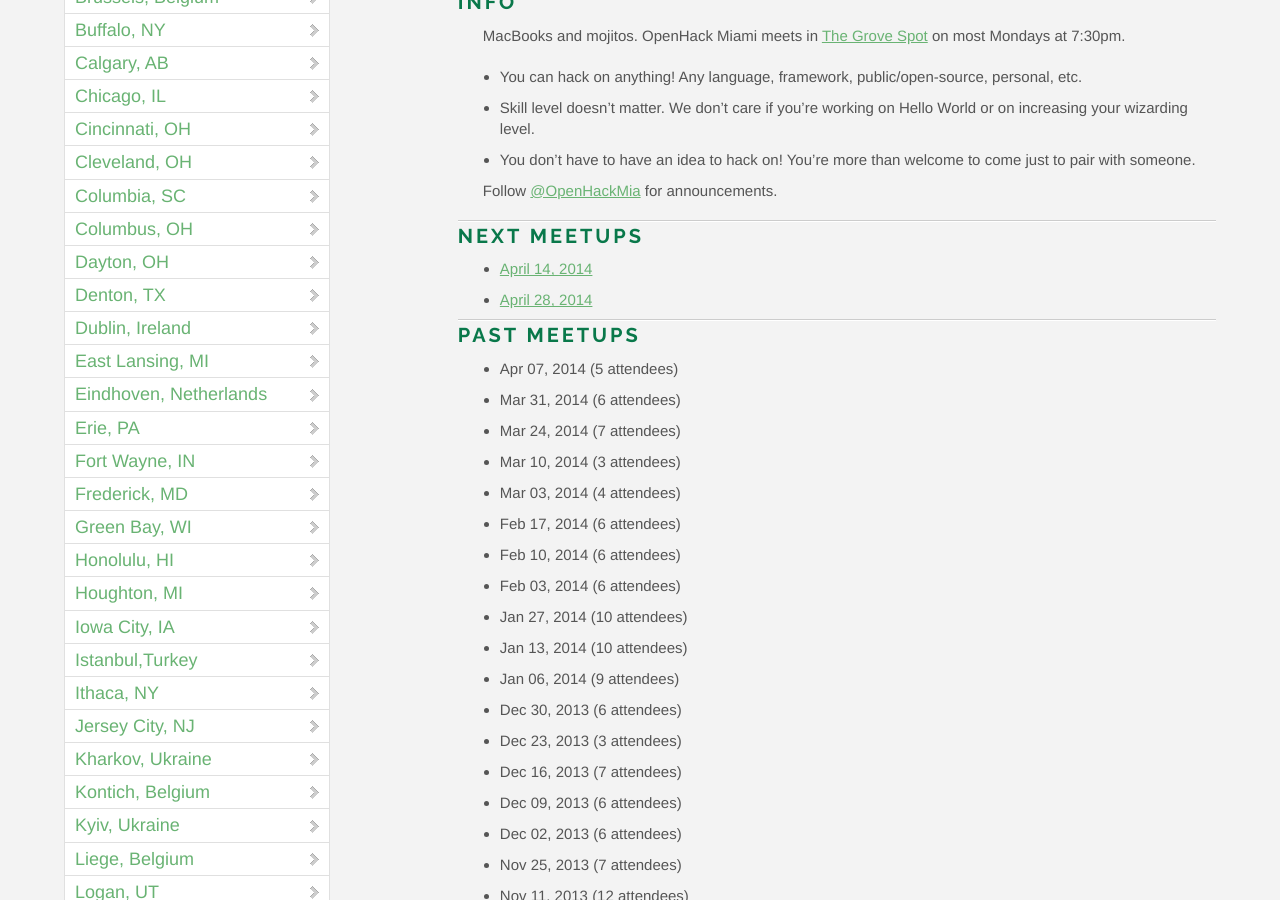
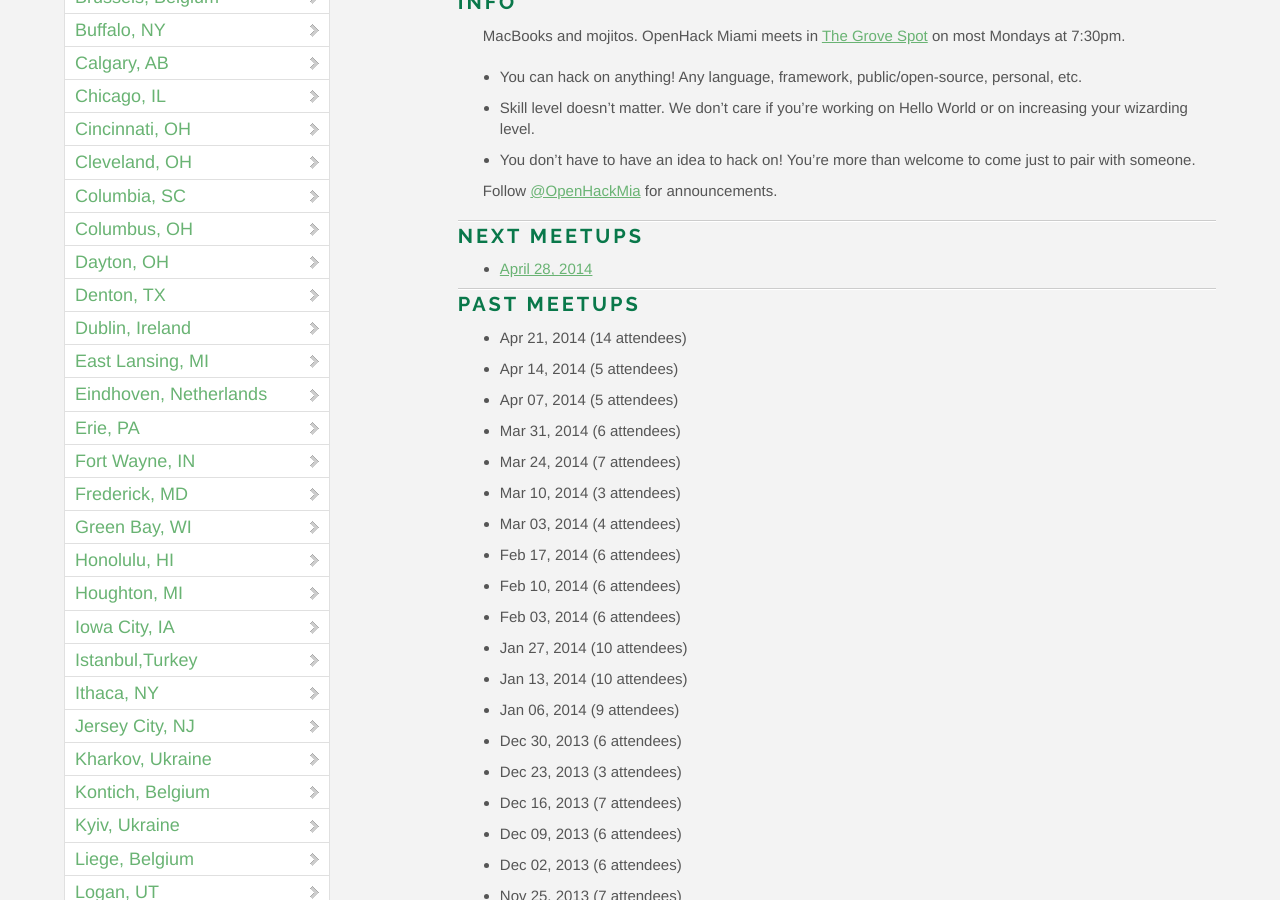
Before and after one commit to OpenHack/openhack.github.com, a Jekyll site: the page built from miami/index.markdown, in a window 1280 px wide and 900 px high, scrolled down 733 px. Built offline with Jekyll 4.4.1, drawn with Linux system fonts in a browser that asks for light colours; nearby versions of some CDN libraries; comment, search, counter and statistics services are not loaded.

Commit message:
miami update

```diff
--- a/miami/index.markdown
+++ b/miami/index.markdown
@@ -19,11 +19,12 @@
 
 ### Next meetups
 
-* [April 14, 2014](http://www.meetup.com/miamirb/events/174589932/)
 * [April 28, 2014](http://www.meetup.com/miamirb/events/174590002/)
 
 ### Past meetups
 
+* Apr 21, 2014 (14 attendees)
+* Apr 14, 2014 (5 attendees)
 * Apr 07, 2014 (5 attendees)
 * Mar 31, 2014 (6 attendees)
 * Mar 24, 2014 (7 attendees)
```
